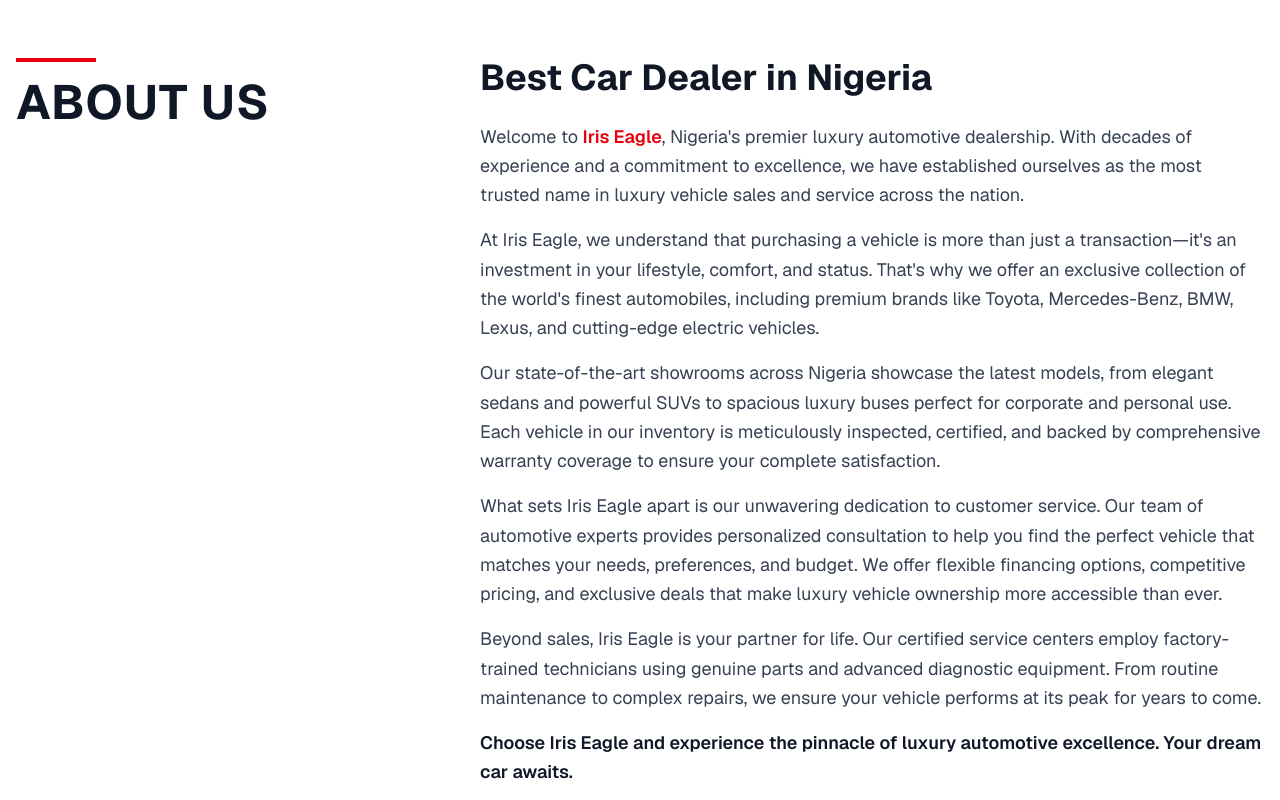
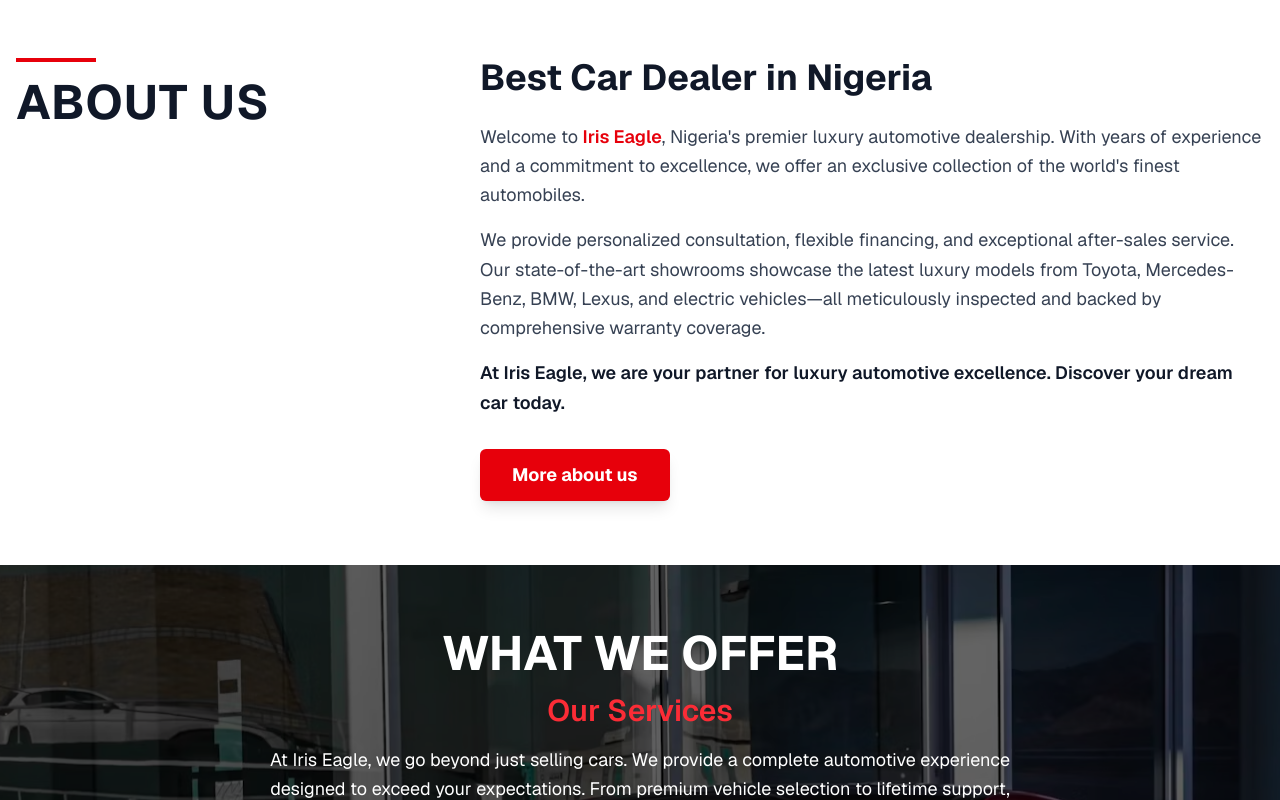
Before and after one commit to adenisrael97/Iriseagle, a Next.js app: page / in a window 1280 px wide. Shown: the part 5240-6040 px from the top of the page. Built offline with nearby package versions, Linux system fonts and the light colour scheme.

Commit message:
Reduce About Us section content on landing page

```diff
--- a/src/Component/Home/About.js
+++ b/src/Component/Home/About.js
@@ -24,37 +24,17 @@
           <div className="text-gray-700 space-y-4 text-sm xs:text-base md:text-lg leading-relaxed">
             <p>
               Welcome to <span className="font-semibold text-red-600">Iris Eagle</span>, Nigeria&apos;s premier luxury automotive dealership.
-              With decades of experience and a commitment to excellence, we have established ourselves as the most trusted
-              name in luxury vehicle sales and service across the nation.
+              With years of experience and a commitment to excellence, we offer an exclusive collection of the world&apos;s finest automobiles.
             </p>
 
             <p>
-              At Iris Eagle, we understand that purchasing a vehicle is more than just a transaction—it&apos;s an investment
-              in your lifestyle, comfort, and status. That&apos;s why we offer an exclusive collection of the world&apos;s
-              finest automobiles, including premium brands like Toyota, Mercedes-Benz, BMW, Lexus, and cutting-edge electric vehicles.
-            </p>
-
-            <p>
-              Our state-of-the-art showrooms across Nigeria showcase the latest models, from elegant sedans and powerful SUVs
-              to spacious luxury buses perfect for corporate and personal use. Each vehicle in our inventory is meticulously
-              inspected, certified, and backed by comprehensive warranty coverage to ensure your complete satisfaction.
-            </p>
-
-            <p>
-              What sets Iris Eagle apart is our unwavering dedication to customer service. Our team of automotive experts
-              provides personalized consultation to help you find the perfect vehicle that matches your needs, preferences,
-              and budget. We offer flexible financing options, competitive pricing, and exclusive deals that make luxury
-              vehicle ownership more accessible than ever.
-            </p>
-
-            <p>
-              Beyond sales, Iris Eagle is your partner for life. Our certified service centers employ factory-trained
-              technicians using genuine parts and advanced diagnostic equipment. From routine maintenance to complex repairs,
-              we ensure your vehicle performs at its peak for years to come.
+              We provide personalized consultation, flexible financing, and exceptional after-sales service. Our state-of-the-art
+              showrooms showcase the latest luxury models from Toyota, Mercedes-Benz, BMW, Lexus, and electric vehicles—all
+              meticulously inspected and backed by comprehensive warranty coverage.
             </p>
 
             <p className="font-semibold text-gray-900">
-              Choose Iris Eagle and experience the pinnacle of luxury automotive excellence. Your dream car awaits.
+              At Iris Eagle, we are your partner for luxury automotive excellence. Discover your dream car today.
             </p>
           </div>
 
```
